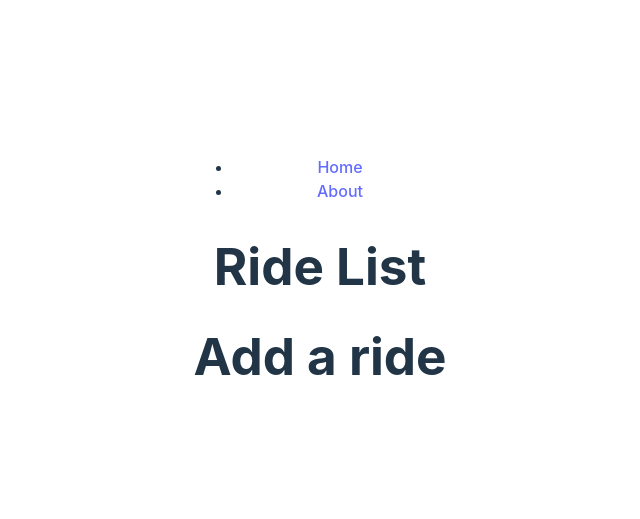
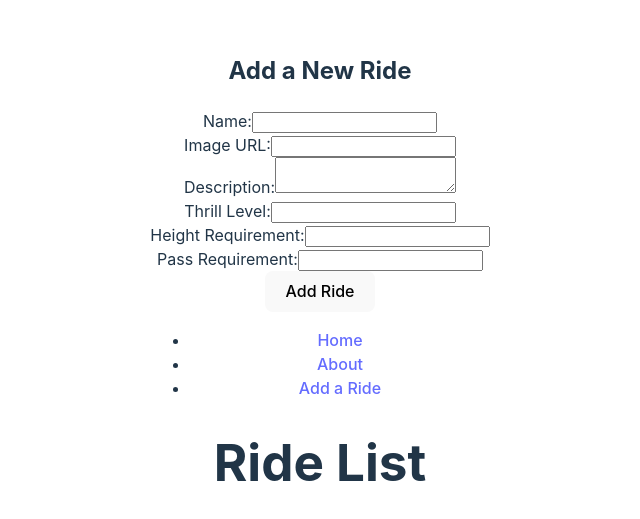
Before and after one commit to AdamRWeinstein/fullstackathon, a React (Vite) app: page /add-ride in a window 1280 px wide. Shown: the part 121-640 px from the top of the page, without its empty margins (320-960 px from the left). Built offline with nearby package versions, Linux system fonts and the light colour scheme.

Commit message:
Updated Ride form

```diff
--- a/src/App.jsx
+++ b/src/App.jsx
@@ -4,7 +4,7 @@ import {Router, Routes, Route} from 'react-router-dom'
 import NavBar from './components/NavBar'
 import Rides from './components/Rides'
 import RideDetail from './components/RideDetail'
-import RideForm from './components/RideForm'
+import AddRideForm from './components/AddRideForm'
 
 import Home from './components/Home';
 import About from './components/About';
@@ -19,11 +19,11 @@ function App() {
           <Route>
             <Route path="/about" element={<About />} />
             <Route path="/" element={<Home />} />
+            <Route path="/add-ride" element={<AddRideForm />} />
           </Route>
         </Routes>
         <NavBar />
         <Rides />
-        <RideForm />
       </main>
       <footer></footer>
     </div>
--- /dev/null
+++ b/src/components/AddRideForm.jsx
@@ -0,0 +1,81 @@
+import React, { useState } from 'react';
+
+function AddRideForm() {
+  const [formData, setFormData] = useState({
+    name: '',
+    image: '',
+    description: '',
+    thrill: '',
+    height: '',
+    pass: ''
+  });
+
+  const handleChange = (e) => {
+    const { name, value } = e.target;
+    setFormData({ ...formData, [name]: value });
+  };
+
+  const handleSubmit = async (e) => {
+    e.preventDefault();
+    try {
+      const response = await fetch('/api/rides', {
+        method: 'POST',
+        headers: {
+          'Content-Type': 'application/json',
+        },
+        body: JSON.stringify(formData),
+      });
+      if (response.ok) {
+        console.log('Ride added successfully');
+        // Reset form fields after successful submission
+        setFormData({
+          name: '',
+          image: '',
+          description: '',
+          thrill: '',
+          height: '',
+          pass: ''
+        });
+      } else {
+        console.error('Failed to add ride');
+      }
+    } catch (error) {
+      console.error('Error:', error);
+    }
+  };
+
+  return (
+    <div>
+      <h2>Add a New Ride</h2>
+      <form onSubmit={handleSubmit}>
+        <div>
+          <label>Name:</label>
+          <input type="text" name="name" value={formData.name} onChange={handleChange} />
+        </div>
+        <div>
+          <label>Image URL:</label>
+          <input type="text" name="image" value={formData.image} onChange={handleChange} />
+        </div>
+        <div>
+          <label>Description:</label>
+          <textarea name="description" value={formData.description} onChange={handleChange} />
+        </div>
+        <div>
+          <label>Thrill Level:</label>
+          <input type="text" name="thrill" value={formData.thrill} onChange={handleChange} />
+        </div>
+        <div>
+          <label>Height Requirement:</label>
+          <input type="text" name="height" value={formData.height} onChange={handleChange} />
+        </div>
+        <div>
+          <label>Pass Requirement:</label>
+          <input type="text" name="pass" value={formData.pass} onChange={handleChange} />
+        </div>
+        <button type="submit">Add Ride</button>
+      </form>
+    </div>
+  );
+}
+
+export default AddRideForm;
--- a/src/components/NavBar.jsx
+++ b/src/components/NavBar.jsx
@@ -6,6 +6,8 @@ const NavBar = () => {
       <ul>
         <li><a href="#">Home</a></li>
         <li><a href="#">About</a></li>
+        <li><a href="/add-ride">Add a Ride</a></li>
+
       </ul>
     </nav>
   );
--- a/src/components/RideForm.jsx
+++ /dev/null
@@ -1,10 +0,0 @@
-
-const RideForm = () => {
-  return (
-    <div>
-      <h1>Add a ride</h1>
-    </div>
-  )
-}
-
-export default RideForm
```
